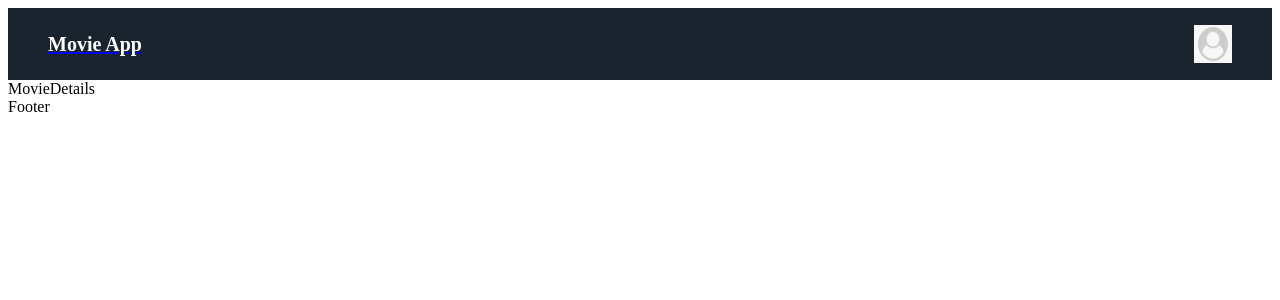
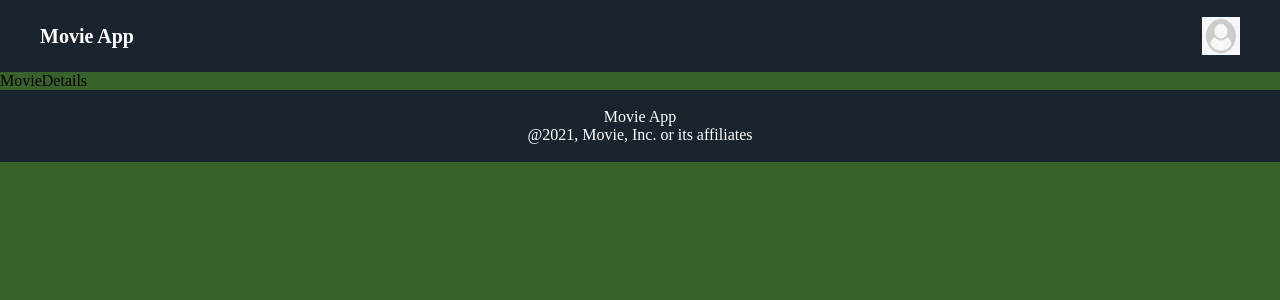
Before and after one commit to faezemohades/movieApp, a React (Create React App) app: page /movie/1 in a window 1280 px wide. Shown: the top 300 px of the page. Built offline with nearby package versions, Linux system fonts and the light colour scheme.

Commit message:
footerStyle

```diff
--- a/src/App.scss
+++ b/src/App.scss
@@ -0,0 +1,18 @@
+@import "./components/common/colors.scss";
+
+*{
+    margin: 0;
+    padding: 0;
+    box-sizing: border-box;
+}
+
+a{
+    text-decoration: none;
+}
+
+body{
+    background-color: $primary-color;
+}
+.container{
+    margin: 0px 40px;
+}
--- a/src/components/Footer/Footer.js
+++ b/src/components/Footer/Footer.js
@@ -1,9 +1,11 @@
 import React from 'react'
-
+import "./Footer.scss"
 function Footer() {
   return (
-    <div>
-      Footer
+    <div className="footer">
+      <div>Movie App</div>
+      <div>@2021, Movie, Inc. or its affiliates</div>
+
     </div>
   )
 }
--- a/src/components/Footer/Footer.scss
+++ b/src/components/Footer/Footer.scss
@@ -0,0 +1,11 @@
+@import "../common/colors.scss";
+
+.footer{
+    background-color: $secondary-color;
+    height: 72px;
+    display: flex;
+    justify-content: center;
+    align-items: center;
+    color: $font-primary;
+    flex-direction: column;
+}
```
